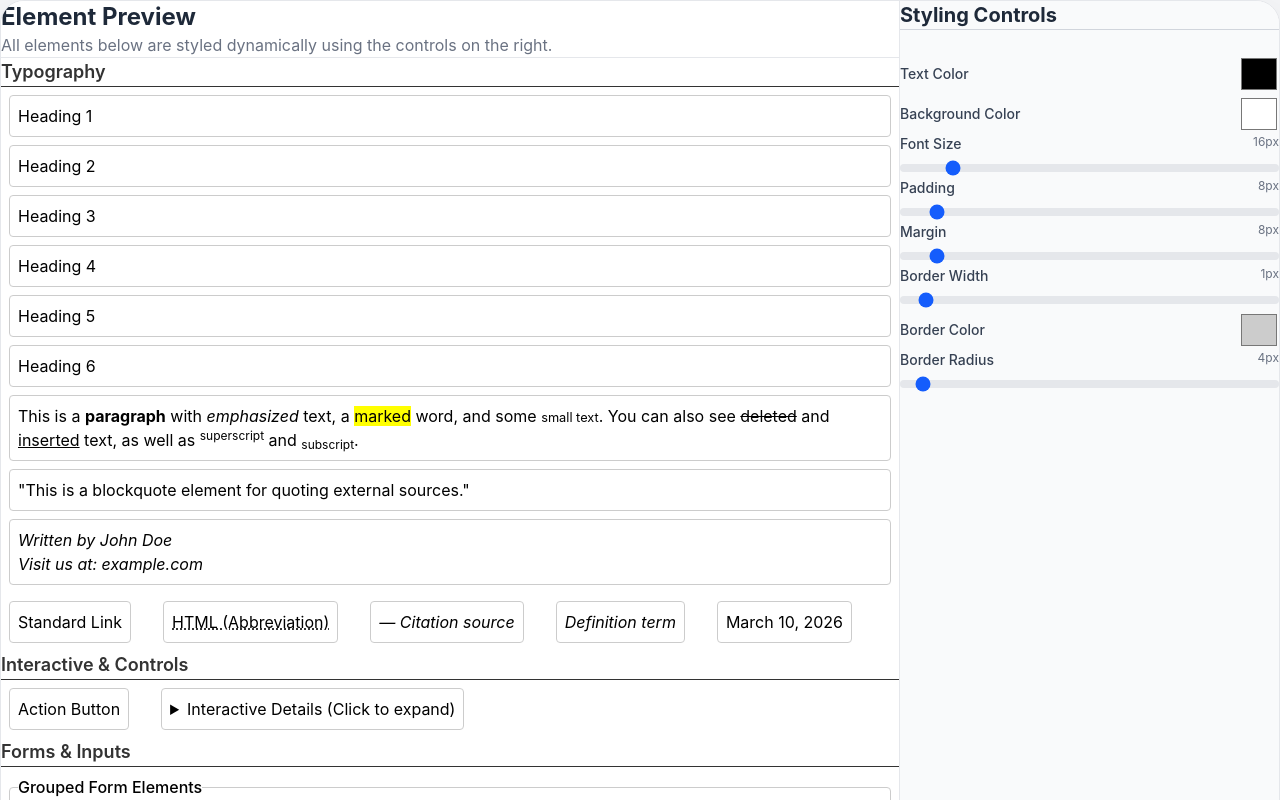
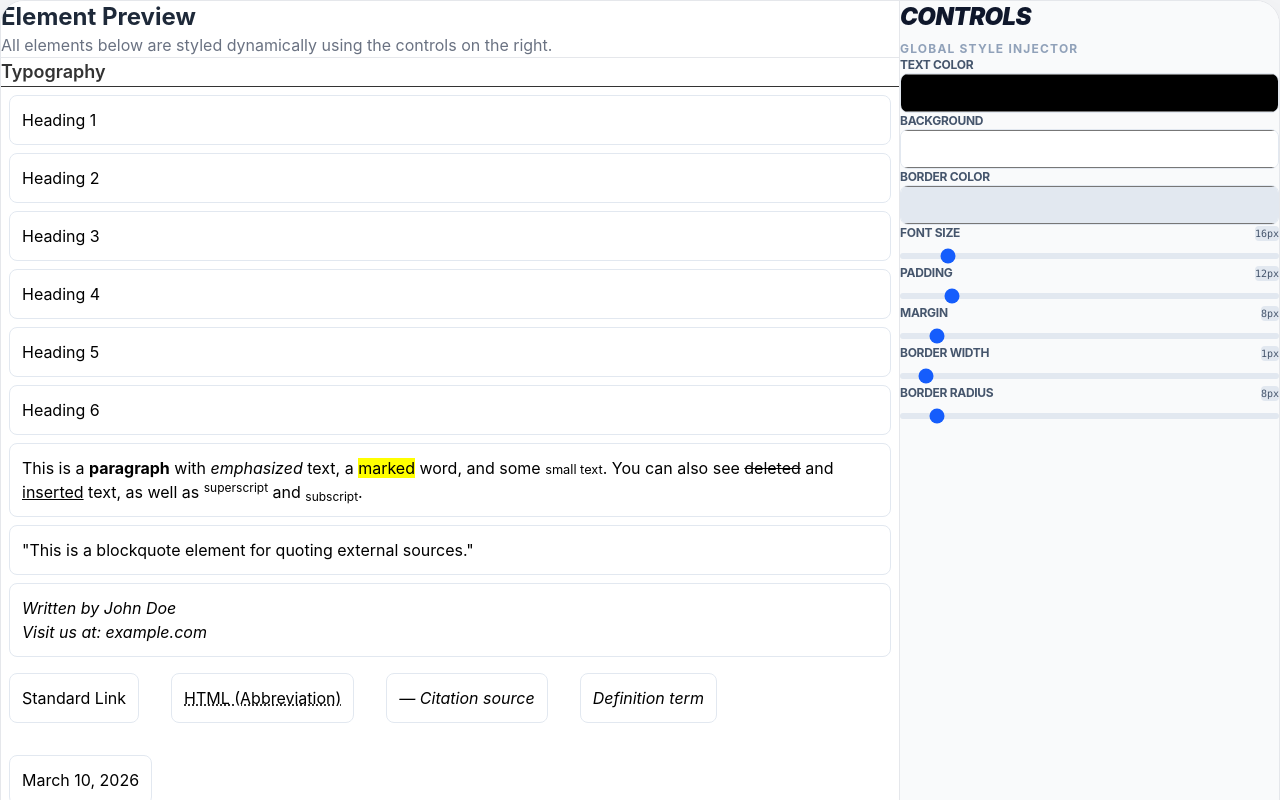
Before and after one commit to Krugou/elementdemo, a React (Vite) app: page / in a window 1280 px wide. Shown: the top 800 px of the page. Built offline with nearby package versions, Linux system fonts and the light colour scheme.

Commit message:
pro: add copy-to-clipboard, reset-styles, and data-driven controls

```diff
--- a/src/components/ControlPanel.tsx
+++ b/src/components/ControlPanel.tsx
@@ -1,143 +1,128 @@
-import React from 'react';
+import React, { useState } from 'react';
 import { CSSProperties } from '../hooks/useElementStyles';
 
 interface ControlPanelProps {
   styles: CSSProperties;
   onUpdate: (property: keyof CSSProperties, value: string | number) => void;
+  onReset: () => void;
 }
 
 export const ControlPanel: React.FC<ControlPanelProps> = ({
   styles,
   onUpdate,
+  onReset,
 }) => {
+  const [copied, setCopied] = useState(false);
+
+  const generateCSS = () => {
+    const css = `.demo-element {
+  color: ${styles.color};
+  background-color: ${styles.backgroundColor};
+  font-size: ${styles.fontSize}px;
+  padding: ${styles.padding}px;
+  margin: ${styles.margin}px;
+  border: ${styles.borderWidth}px solid ${styles.borderColor};
+  border-radius: ${styles.borderRadius}px;
+}`;
+    navigator.clipboard.writeText(css);
+    setCopied(true);
+    setTimeout(() => setCopied(false), 2000);
+  };
+
+  const controls = [
+    { label: 'Text Color', prop: 'color', type: 'color' },
+    { label: 'Background', prop: 'backgroundColor', type: 'color' },
+    { label: 'Border Color', prop: 'borderColor', type: 'color' },
+    { label: 'Font Size', prop: 'fontSize', type: 'range', min: 8, max: 80 },
+    { label: 'Padding', prop: 'padding', type: 'range', min: 0, max: 100 },
+    { label: 'Margin', prop: 'margin', type: 'range', min: 0, max: 100 },
+    {
+      label: 'Border Width',
+      prop: 'borderWidth',
+      type: 'range',
+      min: 0,
+      max: 20,
+    },
+    {
+      label: 'Border Radius',
+      prop: 'borderRadius',
+      type: 'range',
+      min: 0,
+      max: 100,
+    },
+  ];
+
   return (
-    <div className="p-5 flex flex-col gap-6">
-      <div>
-        <h2 className="text-xl font-bold text-gray-800">Styling Controls</h2>
-        <hr className="my-3 border-gray-300" />
+    <div className="p-6 flex flex-col h-full space-y-8">
+      <div className="flex flex-col gap-2">
+        <h2 className="text-2xl font-black text-slate-900 tracking-tight italic">
+          CONTROLS
+        </h2>
+        <p className="text-xs font-bold text-slate-400 uppercase tracking-widest">
+          Global Style Injector
+        </p>
       </div>
 
-      <div className="space-y-4">
-        <div className="flex items-center justify-between">
-          <label className="text-sm font-medium text-gray-700">
-            Text Color
+      <div className="space-y-5 flex-1">
+        {controls.map((ctrl) => (
+          <div key={ctrl.prop} className="group">
+            <div className="flex justify-between items-center mb-1.5">
+              <label className="text-xs font-bold text-slate-600 uppercase tracking-tight group-hover:text-blue-600 transition-colors">
+                {ctrl.label}
               </label>
+              {ctrl.type === 'range' && (
+                <span className="text-[10px] font-mono bg-slate-200 px-1.5 py-0.5 rounded text-slate-600">
+                  {styles[ctrl.prop as keyof CSSProperties]}px
+                </span>
+              )}
+            </div>
+            {ctrl.type === 'color' ? (
+              <div className="relative h-10 w-full rounded-lg overflow-hidden border border-slate-200 hover:border-blue-400 transition-all">
                 <input
                   type="color"
-            value={styles.color}
-            onChange={(e) => onUpdate('color', e.target.value)}
-            className="w-10 h-10 p-0 border-0 cursor-pointer bg-transparent"
+                  value={styles[ctrl.prop as keyof CSSProperties] as string}
+                  onChange={(e) =>
+                    onUpdate(ctrl.prop as keyof CSSProperties, e.target.value)
+                  }
+                  className="absolute inset-0 w-[120%] h-[120%] -translate-x-1 -translate-y-1 cursor-pointer"
                 />
               </div>
-
-        <div className="flex items-center justify-between">
-          <label className="text-sm font-medium text-gray-700">
-            Background Color
-          </label>
+            ) : (
               <input
-            type="color"
-            value={styles.backgroundColor}
-            onChange={(e) => onUpdate('backgroundColor', e.target.value)}
-            className="w-10 h-10 p-0 border-0 cursor-pointer bg-transparent"
+                type="range"
+                min={ctrl.min}
+                max={ctrl.max}
+                value={styles[ctrl.prop as keyof CSSProperties] as number}
+                onChange={(e) =>
+                  onUpdate(
+                    ctrl.prop as keyof CSSProperties,
+                    parseInt(e.target.value),
+                  )
+                }
+                className="w-full h-1.5 bg-slate-200 rounded-lg appearance-none cursor-pointer accent-blue-600 hover:accent-blue-700 transition-all"
               />
+            )}
+          </div>
+        ))}
       </div>
 
-        <div className="space-y-1">
-          <div className="flex justify-between">
-            <label className="text-sm font-medium text-gray-700">
-              Font Size
-            </label>
-            <span className="text-xs text-gray-500">{styles.fontSize}px</span>
-          </div>
-          <input
-            type="range"
-            min="8"
-            max="72"
-            value={styles.fontSize}
-            onChange={(e) => onUpdate('fontSize', parseInt(e.target.value))}
-            className="w-full h-2 bg-gray-200 rounded-lg appearance-none cursor-pointer accent-blue-600"
-          />
-        </div>
-
-        <div className="space-y-1">
-          <div className="flex justify-between">
-            <label className="text-sm font-medium text-gray-700">Padding</label>
-            <span className="text-xs text-gray-500">{styles.padding}px</span>
-          </div>
-          <input
-            type="range"
-            min="0"
-            max="100"
-            value={styles.padding}
-            onChange={(e) => onUpdate('padding', parseInt(e.target.value))}
-            className="w-full h-2 bg-gray-200 rounded-lg appearance-none cursor-pointer accent-blue-600"
-          />
-        </div>
-
-        <div className="space-y-1">
-          <div className="flex justify-between">
-            <label className="text-sm font-medium text-gray-700">Margin</label>
-            <span className="text-xs text-gray-500">{styles.margin}px</span>
-          </div>
-          <input
-            type="range"
-            min="0"
-            max="100"
-            value={styles.margin}
-            onChange={(e) => onUpdate('margin', parseInt(e.target.value))}
-            className="w-full h-2 bg-gray-200 rounded-lg appearance-none cursor-pointer accent-blue-600"
-          />
-        </div>
-
-        <div className="space-y-1">
-          <div className="flex justify-between">
-            <label className="text-sm font-medium text-gray-700">
-              Border Width
-            </label>
-            <span className="text-xs text-gray-500">
-              {styles.borderWidth}px
-            </span>
-          </div>
-          <input
-            type="range"
-            min="0"
-            max="20"
-            value={styles.borderWidth}
-            onChange={(e) => onUpdate('borderWidth', parseInt(e.target.value))}
-            className="w-full h-2 bg-gray-200 rounded-lg appearance-none cursor-pointer accent-blue-600"
-          />
-        </div>
-
-        <div className="flex items-center justify-between">
-          <label className="text-sm font-medium text-gray-700">
-            Border Color
-          </label>
-          <input
-            type="color"
-            value={styles.borderColor}
-            onChange={(e) => onUpdate('borderColor', e.target.value)}
-            className="w-10 h-10 p-0 border-0 cursor-pointer bg-transparent"
-          />
-        </div>
-
-        <div className="space-y-1">
-          <div className="flex justify-between">
-            <label className="text-sm font-medium text-gray-700">
-              Border Radius
-            </label>
-            <span className="text-xs text-gray-500">
-              {styles.borderRadius}px
-            </span>
-          </div>
-          <input
-            type="range"
-            min="0"
-            max="100"
-            value={styles.borderRadius}
-            onChange={(e) => onUpdate('borderRadius', parseInt(e.target.value))}
-            className="w-full h-2 bg-gray-200 rounded-lg appearance-none cursor-pointer accent-blue-600"
-          />
-        </div>
+      <div className="pt-6 border-t border-slate-200 space-y-3">
+        <button
+          onClick={generateCSS}
+          className={`w-full py-3 rounded-xl font-bold text-sm transition-all shadow-lg active:scale-95 ${
+            copied
+              ? 'bg-green-500 text-white'
+              : 'bg-slate-900 text-white hover:bg-slate-800'
+          }`}
+        >
+          {copied ? '✓ COPIED TO CLIPBOARD' : 'COPY CSS CONFIG'}
+        </button>
+        <button
+          onClick={onReset}
+          className="w-full py-3 bg-white border-2 border-slate-200 text-slate-600 rounded-xl font-bold text-sm hover:bg-slate-50 hover:border-slate-300 transition-all active:scale-95"
+        >
+          RESET TO DEFAULT
+        </button>
       </div>
     </div>
   );
--- a/src/hooks/useElementStyles.ts
+++ b/src/hooks/useElementStyles.ts
@@ -15,11 +15,11 @@ const defaultStyles: CSSProperties = {
   color: '#000000',
   backgroundColor: '#ffffff',
   fontSize: 16,
-  padding: 8,
+  padding: 12,
   margin: 8,
   borderWidth: 1,
-  borderColor: '#cccccc',
-  borderRadius: 4,
+  borderColor: '#e2e8f0',
+  borderRadius: 8,
 };
 
 export const useElementStyles = () => {
@@ -35,6 +35,10 @@ export const useElementStyles = () => {
     [],
   );
 
+  const resetStyles = useCallback(() => {
+    setStyles(defaultStyles);
+  }, []);
+
   const reactStyle: React.CSSProperties = {
     color: styles.color,
     backgroundColor: styles.backgroundColor,
@@ -45,7 +49,8 @@ export const useElementStyles = () => {
     borderColor: styles.borderColor,
     borderRadius: `${styles.borderRadius}px`,
     borderStyle: 'solid',
+    transition: 'all 0.1s ease-out',
   };
 
-  return { styles, updateStyle, reactStyle };
+  return { styles, updateStyle, resetStyles, reactStyle };
 };
```
Lines whose indentation alone changed are shown as unchanged.
